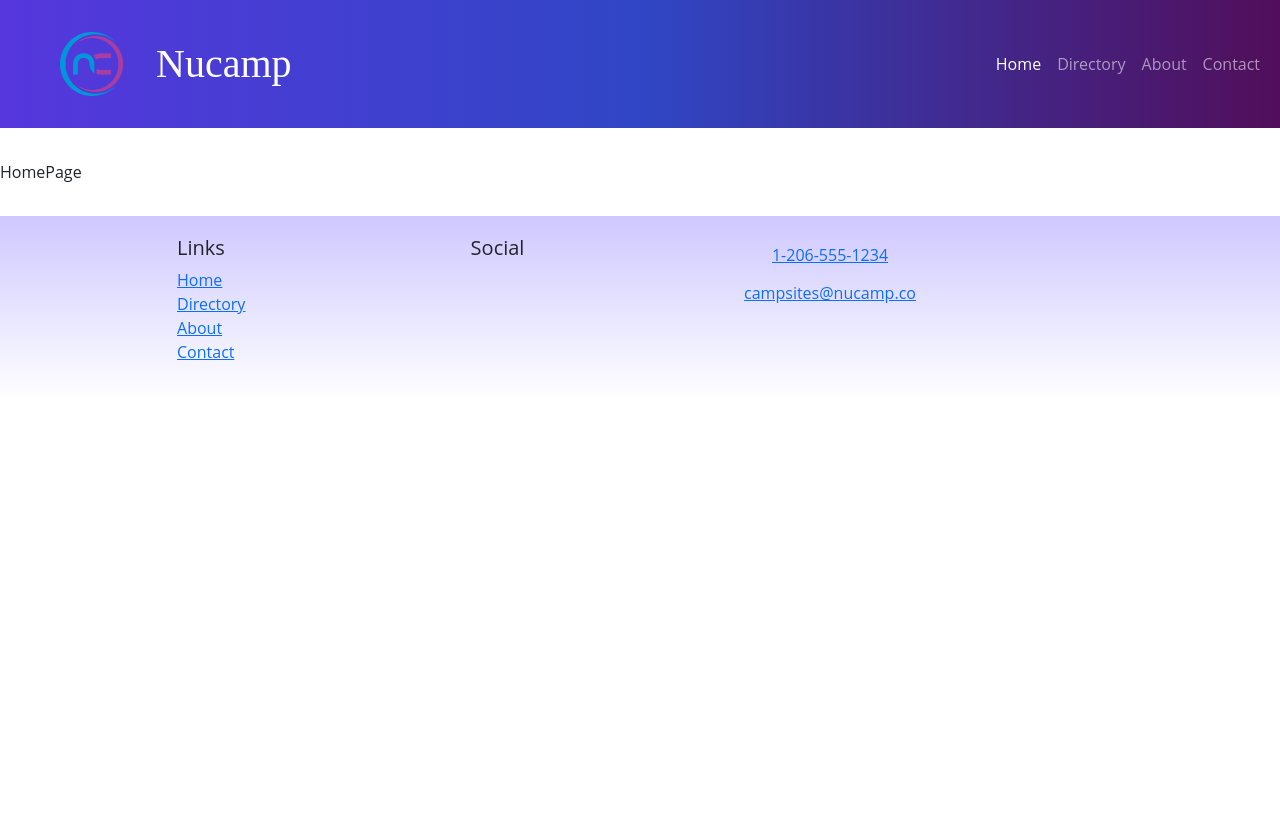
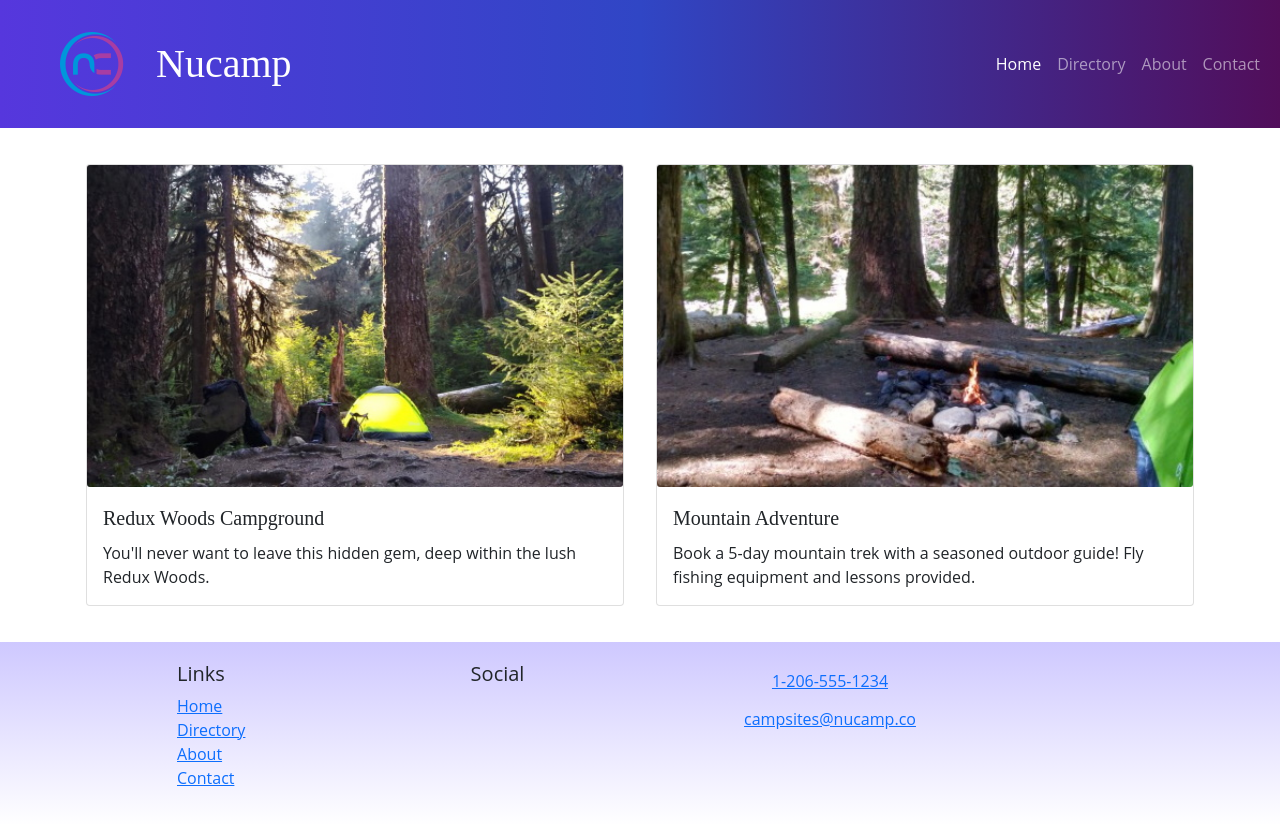
Before and after one commit to brianmstricker/nucampsite-react, a React (Create React App) app: page / in a window 1280 px wide. Before the commit the page ends 800 px from the top, so only its background shows below. Built offline with nearby package versions, Linux system fonts and the light colour scheme; the HTML template or start-up script is replaced by a standard one.

Commit message:
homepage display

```diff
--- a/src/App.css
+++ b/src/App.css
@@ -1,6 +1,5 @@
 body {
     font-family: 'Open Sans', sans-serif;
-    overflow-x: hidden; /* Prevent horizontal scroll */
 }
 
 h1,
--- a/src/features/campsites/campsitesSlice.js
+++ b/src/features/campsites/campsitesSlice.js
@@ -11,3 +11,7 @@
         CAMPSITES.find((campsite) => campsite.id === id)
     )
 }
+
+export const selectFeaturedCampsite = () => {
+    return CAMPSITES.find((campsite) => campsite.featured)
+}
--- /dev/null
+++ b/src/features/display/DisplayCard.js
@@ -0,0 +1,16 @@
+import { Card, CardImg, CardBody, CardTitle, CardText } from 'reactstrap';
+
+const DisplayCard = ({ item }) => {
+    const { name, image, description } = item;
+    return (
+        <Card>
+            <CardImg src={image} alt={name}/>
+            <CardBody>
+                <CardTitle>{name}</CardTitle>
+                <CardText>{description}</CardText>
+            </CardBody>
+        </Card>
+    )
+}
+
+export default DisplayCard;
--- /dev/null
+++ b/src/features/display/DisplayList.js
@@ -0,0 +1,21 @@
+import { Col, Row} from 'reactstrap';
+import DisplayCard from './DisplayCard';
+import { selectFeaturedCampsite } from '../campsites/campsitesSlice';
+import { selectFeaturedPromotion } from '../promotions/promotionsSlice';
+
+const DisplayList = () => {
+    const items = [selectFeaturedCampsite(), selectFeaturedPromotion()];
+    return (
+        <Row>
+            {items.map((item, idx) => {
+                return (
+                    <Col md className='m-1' key={idx}>
+                        <DisplayCard item={item} />
+                    </Col>
+                )
+            })}
+        </Row>
+    )
+}
+
+export default DisplayList;
--- /dev/null
+++ b/src/features/promotions/promotionsSlice.js
@@ -0,0 +1,5 @@
+import { PROMOTIONS } from '../../app/shared/PROMOTIONS';
+
+export const selectFeaturedPromotion = () => {
+    return PROMOTIONS.find((promotion) => promotion.featured)
+}
--- a/src/pages/HomePage.js
+++ b/src/pages/HomePage.js
@@ -1,6 +1,11 @@
+import { Container } from "reactstrap";
+import DisplayList from "../features/display/DisplayList";
+
 const HomePage = () => {
     return (
-        <div>HomePage</div>
+        <Container>
+            <DisplayList/>
+        </Container>
     )
 }
 
```
